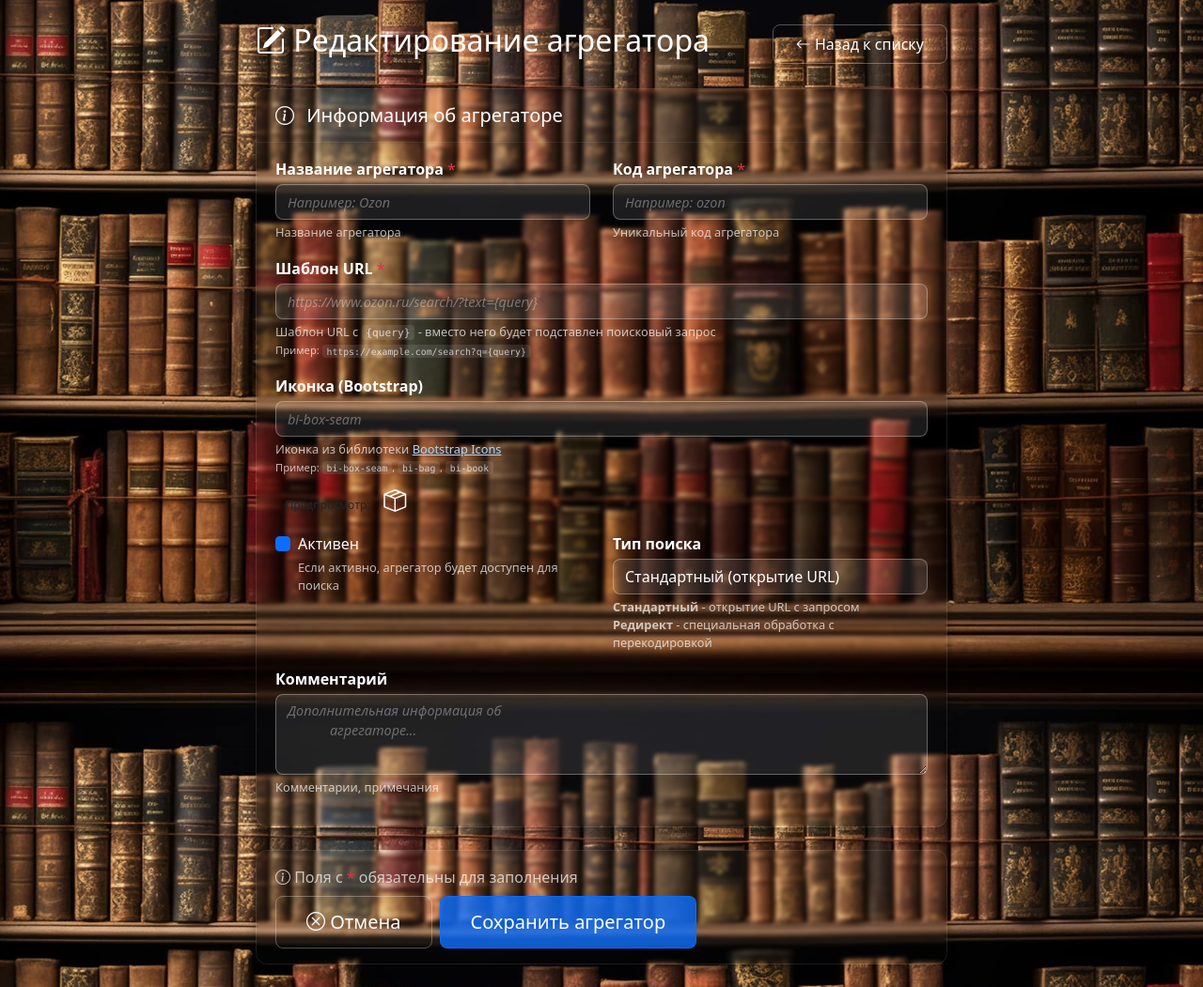
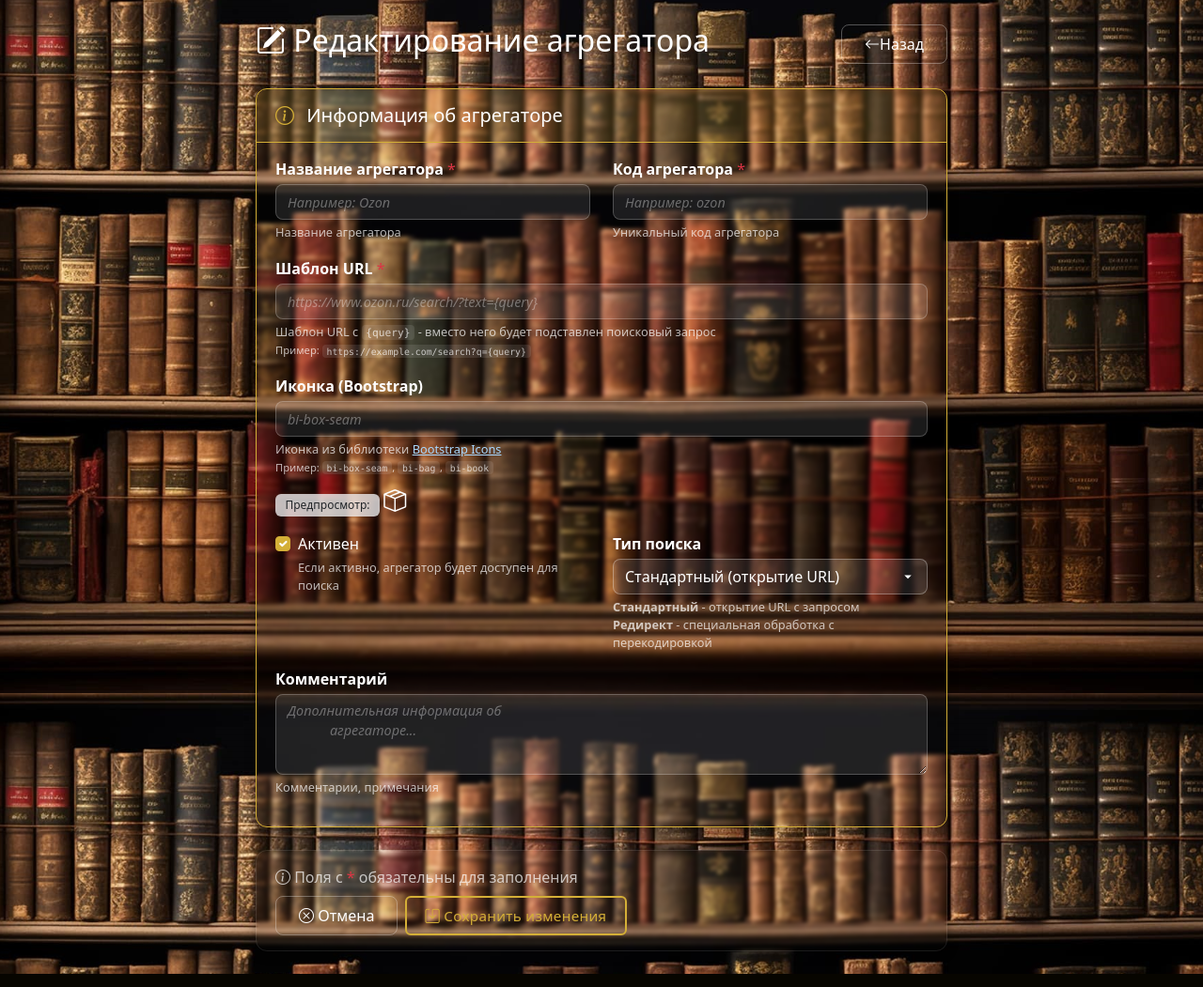
Before and after one commit to intent56/HomeLibrary, a Flask app: template app/templates/edit_aggregator.html in a window 1280 px wide. Shown: the part 62-1113 px from the top of the page at 94% size. Run offline with Flask 3, Linux system fonts and the light colour scheme; the template is opened without the code that fills it: values that come from a table or form of the project are taken from there, others are empty; some libraries are stand-ins or nearby versions.

Commit message:
Исправлены цвета

```diff
--- a/app/templates/edit_aggregator.html
+++ b/app/templates/edit_aggregator.html
@@ -8,13 +8,15 @@ content %}
         <h2 class="text-white">
           <i class="bi bi-pencil-square"></i> Редактирование агрегатора
         </h2>
-        <h5 class="text-white-50">{{ aggregator.name }}</h5>
+        <h5 class="text-white fw-bold fs-3 mt-2">{{ aggregator.name }}</h5>
       </div>
+      <!-- ИЗМЕНЕННАЯ КНОПКА "НАЗАД" -->
       <a
-        href="{{ url_for('main.aggregator_list') }}"
-        class="btn btn-outline-light"
+        href="{{ request.args.get('next') or url_for('main.aggregator_list') }}"
+        class="btn btn-outline-light d-flex align-items-center"
+        id="backButton"
       >
-        <i class="bi bi-arrow-left"></i> Назад к списку
+        <i class="bi bi-arrow-left"></i> Назад
       </a>
     </div>
 
@@ -25,10 +27,12 @@ content %}
     >
       {{ form.csrf_token }}
 
-      <div class="card shadow-sm mb-4 transparent-card">
-        <div class="card-header transparent-card-header">
+      <!-- ИЗМЕНЕННАЯ КАРТОЧКА "ИНФОРМАЦИЯ ОБ АГРЕГАТОРЕ" -->
+      <div class="card shadow-sm mb-4 transparent-card-source">
+        <div class="card-header transparent-card-header-source">
           <h5 class="mb-0 text-white">
-            <i class="bi bi-info-circle"></i> Информация об агрегаторе
+            <i class="bi bi-info-circle" style="color: var(--main-color)"></i>
+            Информация об агрегаторе
           </h5>
         </div>
         <div class="card-body transparent-card-body">
@@ -129,7 +133,7 @@ content %}
             <div class="col-md-6">
               <div class="mb-3 form-check">
                 {{ form.is_active(class="form-check-input bg-transparent
-                border-light") }} {{
+                border-light", style="accent-color: var(--main-color);") }} {{
                 form.is_active.label(class="form-check-label text-white") }}
                 <div class="form-text text-white-50">
                   Если активно, агрегатор будет доступен для поиска
@@ -167,6 +171,7 @@ content %}
         </div>
       </div>
 
+      <!-- Кнопки действия -->
       <div class="card shadow-sm mb-4 transparent-card">
         <div class="card-body transparent-card-body">
           <div
@@ -180,13 +185,17 @@ content %}
               </span>
             </div>
             <div class="d-flex gap-2">
+              <!-- ИЗМЕНЕННАЯ КНОПКА "ОТМЕНА" -->
               <a
-                href="{{ url_for('main.aggregator_list') }}"
-                class="btn btn-outline-light btn-lg"
+                href="{{ request.args.get('next') or url_for('main.aggregator_list') }}"
+                class="btn btn-outline-light btn"
               >
                 <i class="bi bi-x-circle"></i> Отмена
               </a>
-              {{ form.submit(class="btn btn-primary btn-lg") }}
+              <!-- ИЗМЕНЕННАЯ КНОПКА "СОХРАНИТЬ ИЗМЕНЕНИЯ" -->
+              <button type="submit" class="btn btn-edit">
+                <i class="bi bi-save"></i> Сохранить изменения
+              </button>
             </div>
           </div>
         </div>
@@ -256,6 +265,24 @@ content %}
     form.addEventListener("submit", function () {
       formChanged = false;
     });
+
+    // --- Умная кнопка "Назад" ---
+    const backButton = document.getElementById("backButton");
+    if (backButton) {
+      // Если есть referrer (переход с другой страницы этого же сайта)
+      if (
+        document.referrer &&
+        document.referrer.includes(window.location.hostname)
+      ) {
+        backButton.href = document.referrer;
+      }
+      // Если передан параметр next, используем его (имеет приоритет)
+      const urlParams = new URLSearchParams(window.location.search);
+      const next = urlParams.get("next");
+      if (next) {
+        backButton.href = next;
+      }
+    }
   });
 </script>
 
@@ -279,12 +306,26 @@ content %}
     box-shadow: 0 4px 12px rgba(0, 0, 0, 0.3) !important;
   }
 
-  .transparent-card-header {
-    border-bottom: 1px solid rgba(255, 255, 255, 0.08) !important;
-    border-radius: 12px 12px 0 0 !important;
+  /* 3. СПЕЦИАЛЬНЫЙ СТИЛЬ ДЛЯ КАРТОЧКИ "ИНФОРМАЦИЯ ОБ АГРЕГАТОРЕ" */
+  .transparent-card-source {
+    background-color: transparent !important;
+    border: 1px solid var(--main-color) !important;
+    border-radius: 12px;
+    box-shadow: 0 4px 12px rgba(0, 0, 0, 0.3) !important;
   }
 
-  /* 3. ТЕКСТЫ БЕЛЫМ */
+  .transparent-card-header-source {
+    background-color: rgba(212, 175, 55, 0.15) !important;
+    border-bottom: 1px solid var(--main-color) !important;
+    border-radius: 12px 12px 0 0 !important;
+    padding: 1rem 1.25rem;
+  }
+
+  .transparent-card-body {
+    padding: 1.5rem;
+  }
+
+  /* 4. ТЕКСТЫ БЕЛЫМ */
   .text-white {
     color: #ffffff !important;
   }
@@ -292,7 +333,7 @@ content %}
     color: rgba(255, 255, 255, 0.7) !important;
   }
 
-  /* 4. ПОЛЯ ВВОДА */
+  /* 5. ПОЛЯ ВВОДА */
   .form-control.bg-transparent {
     background-color: rgba(255, 255, 255, 0.1) !important;
     color: #ffffff !important;
@@ -309,7 +350,7 @@ content %}
     color: rgba(255, 255, 255, 0.5);
   }
 
-  /* 5. SELECT ПОЛЯ */
+  /* 6. SELECT ПОЛЯ */
   .form-select.bg-transparent {
     background-color: rgba(255, 255, 255, 0.1) !important;
     color: #ffffff !important;
@@ -328,18 +369,18 @@ content %}
     color: #ffffff;
   }
 
-  /* 6. CHECKBOX */
+  /* 7. СТИЛИ ДЛЯ CHECKBOX - ИЗМЕНЕНЫ */
   .form-check-input.bg-transparent {
-    background-color: rgba(255, 255, 255, 0.1) !important;
+    background-color: rgba(255, 255, 255, 0.15) !important;
     border-color: rgba(255, 255, 255, 0.3) !important;
   }
 
   .form-check-input.bg-transparent:checked {
-    background-color: #0d6efd !important;
-    border-color: #0d6efd !important;
+    background-color: var(--main-color) !important;
+    border-color: var(--main-color) !important;
   }
 
-  /* 7. КНОПКИ */
+  /* 8. КНОПКИ */
   .btn-outline-light {
     color: #ffffff !important;
     border-color: rgba(255, 255, 255, 0.3) !important;
@@ -351,17 +392,47 @@ content %}
     color: #ffffff !important;
   }
 
-  .btn-primary {
-    background-color: rgba(13, 110, 253, 0.8) !important;
-    border-color: rgba(13, 110, 253, 0.8) !important;
+  .btn-edit {
+    background-color: transparent !important;
+    color: var(--main-color) !important;
+    border: 2px solid var(--main-color) !important;
+    transition: all 0.3s ease !important;
+    font-weight: 500 !important;
+    padding: 0.5rem 1.2rem;
+    border-radius: 6px;
+    font-size: 0.95rem;
+    letter-spacing: 0.3px;
   }
 
-  .btn-primary:hover {
-    background-color: rgba(13, 110, 253, 1) !important;
-    border-color: rgba(13, 110, 253, 1) !important;
+  .btn-edit:hover {
+    background-color: var(--main-color) !important;
+    color: #000000 !important;
+    border-color: #000000 !important;
+    transform: translateY(-1px);
+    box-shadow: 0 4px 12px rgba(255, 194, 0, 0.3);
   }
 
-  /* 8. КОД */
+  .btn-edit:active {
+    transform: translateY(0px);
+    box-shadow: 0 2px 6px rgba(255, 194, 0, 0.2);
+  }
+
+  .btn-edit:focus {
+    box-shadow: 0 0 0 3px rgba(255, 194, 0, 0.4);
+    outline: none;
+  }
+
+  .btn-edit-sm {
+    padding: 0.25rem 0.8rem;
+    font-size: 0.85rem;
+  }
+
+  .btn-edit-lg {
+    padding: 0.75rem 1.5rem;
+    font-size: 1.1rem;
+  }
+
+  /* 9. КОД */
   code.text-white-50 {
     color: rgba(255, 255, 255, 0.7) !important;
     background: rgba(255, 255, 255, 0.1) !important;
@@ -369,7 +440,7 @@ content %}
     border-radius: 4px;
   }
 
-  /* 9. ССЫЛКИ */
+  /* 10. ССЫЛКИ */
   a.text-light {
     color: #a8d8ff !important;
   }
@@ -378,12 +449,12 @@ content %}
     color: #ffffff !important;
   }
 
-  /* 10. ПРЕДПРОСМОТР ИКОНКИ */
+  /* 11. ПРЕДПРОСМОТР ИКОНКИ */
   #iconPreview {
     transition: all 0.3s ease;
   }
 
-  /* 11. АДАПТИВНОСТЬ */
+  /* 12. АДАПТИВНОСТЬ */
   @media (max-width: 768px) {
     .card-body {
       padding: 1rem !important;
```
